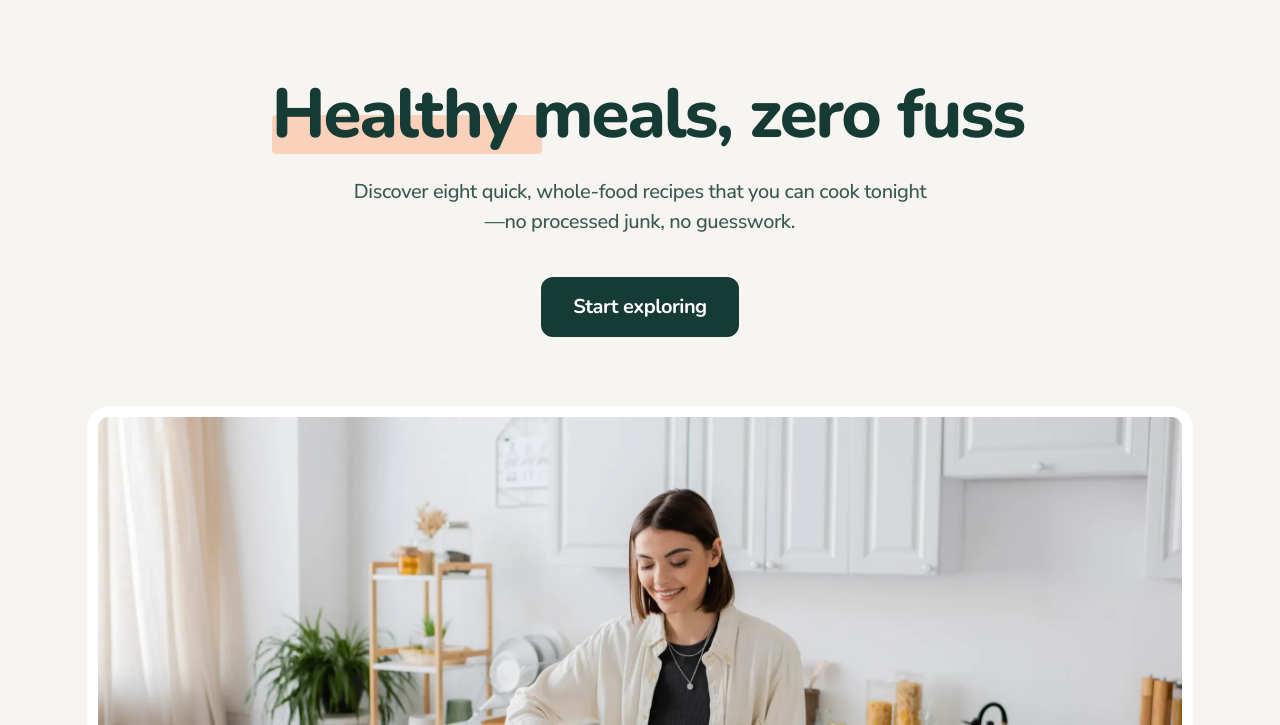
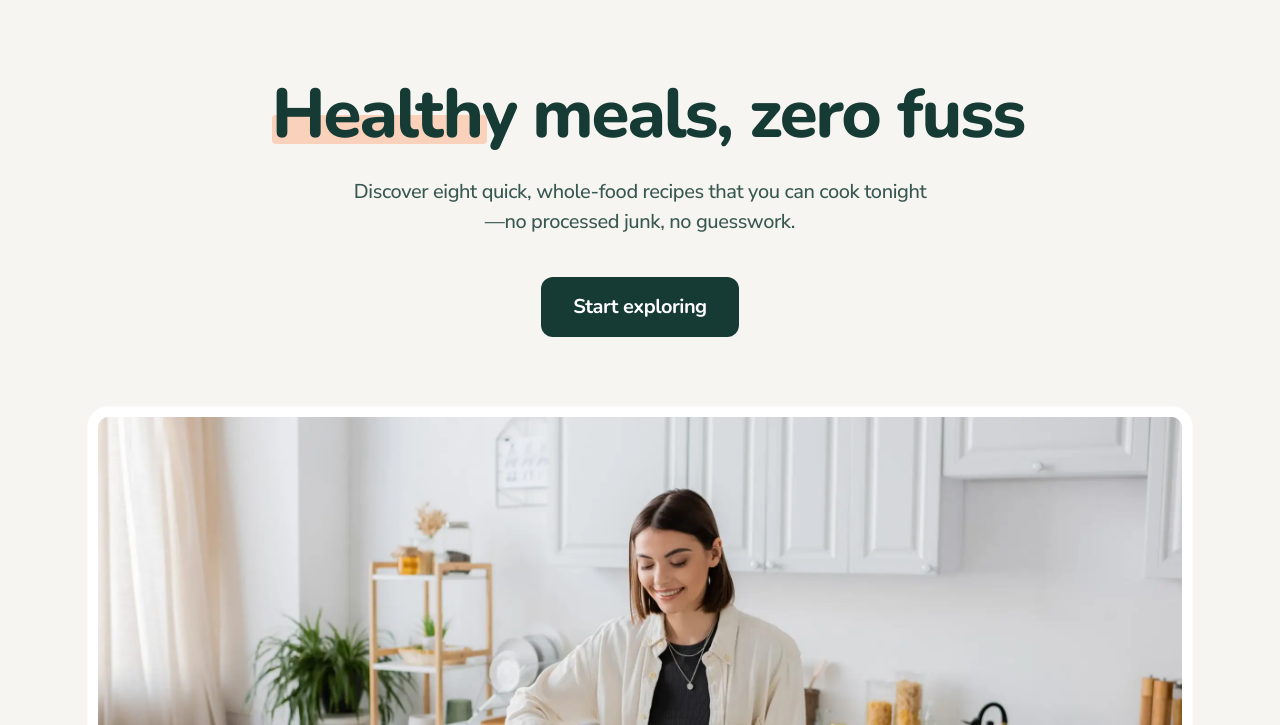
Before and after one commit to jkaps9/recipe-finder, a website built with webpack: page src/template.html in a window 1280 px wide. Shown: the part 75-800 px from the top of the page. Built offline with nearby package versions, Linux system fonts and the light colour scheme.

Commit message:
fix height and width of highlight

```diff
--- a/src/styles.css
+++ b/src/styles.css
@@ -499,8 +499,8 @@ a {
 
 .hero__title .highlight-text:before {
   content: "";
-  width: clamp(183px, 22vw, 270px);
-  height: clamp(23px, 4vw, 39px);
+  width: clamp(11.4375rem, 9.5291rem + 8.1425vw, 13.4375rem);
+  height: clamp(1.4375rem, 1.0797rem + 1.5267vw, 1.8125rem);
   position: absolute;
   top: 50%;
   opacity: 0.4;
@@ -522,14 +522,6 @@ a {
   overflow: hidden;
 }
 
-@media only screen and (min-width: 48rem) {
-  /* .hero__title:before {
-    width: 215px;
-    height: 29px;
-    top: 33px;
-  } */
-}
-
 @media only screen and (min-width: 64rem) {
   .hero__container {
     align-items: center;
@@ -541,13 +533,6 @@ a {
     text-align: center;
     gap: 0.75rem;
   }
-
-  /* .hero__title:before {
-    width: 270px;
-    height: 39px;
-
-    top: 38px;
-  } */
 
   .hero__text {
     max-width: 48ch;
```
